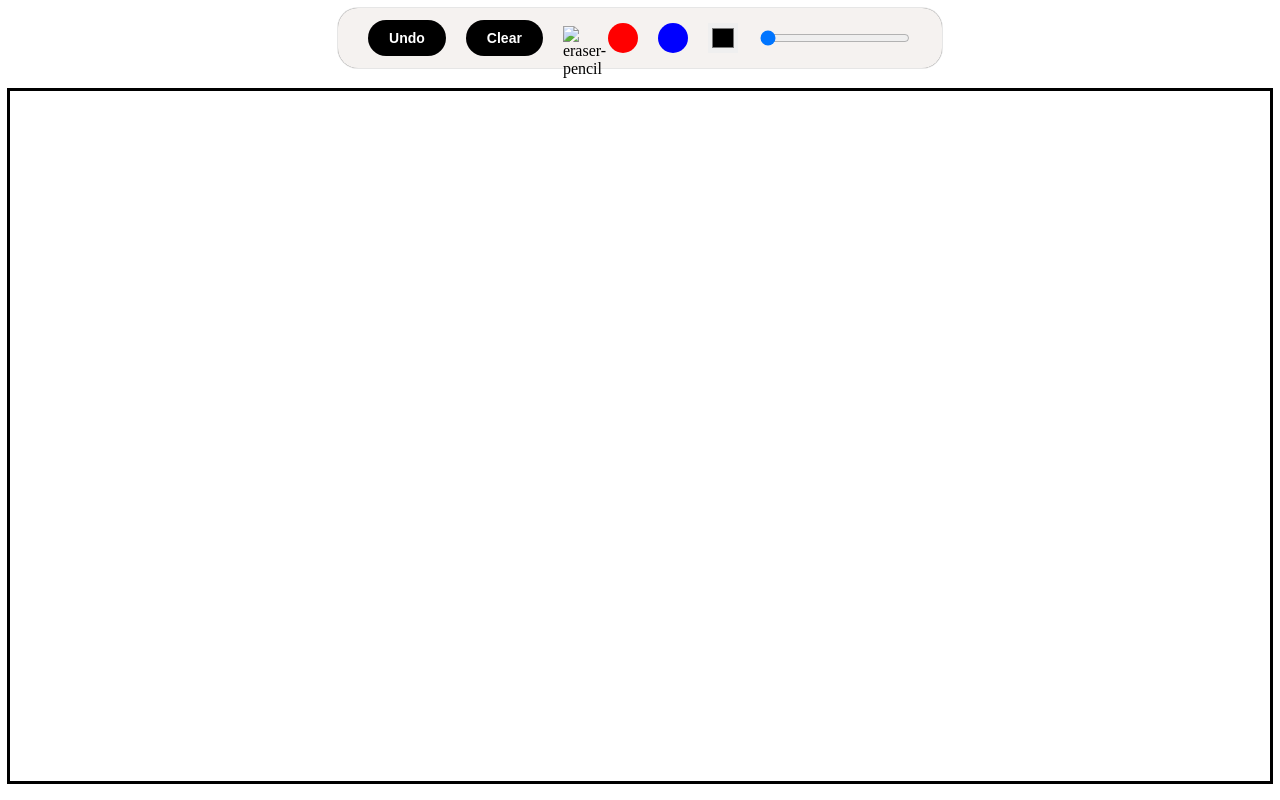
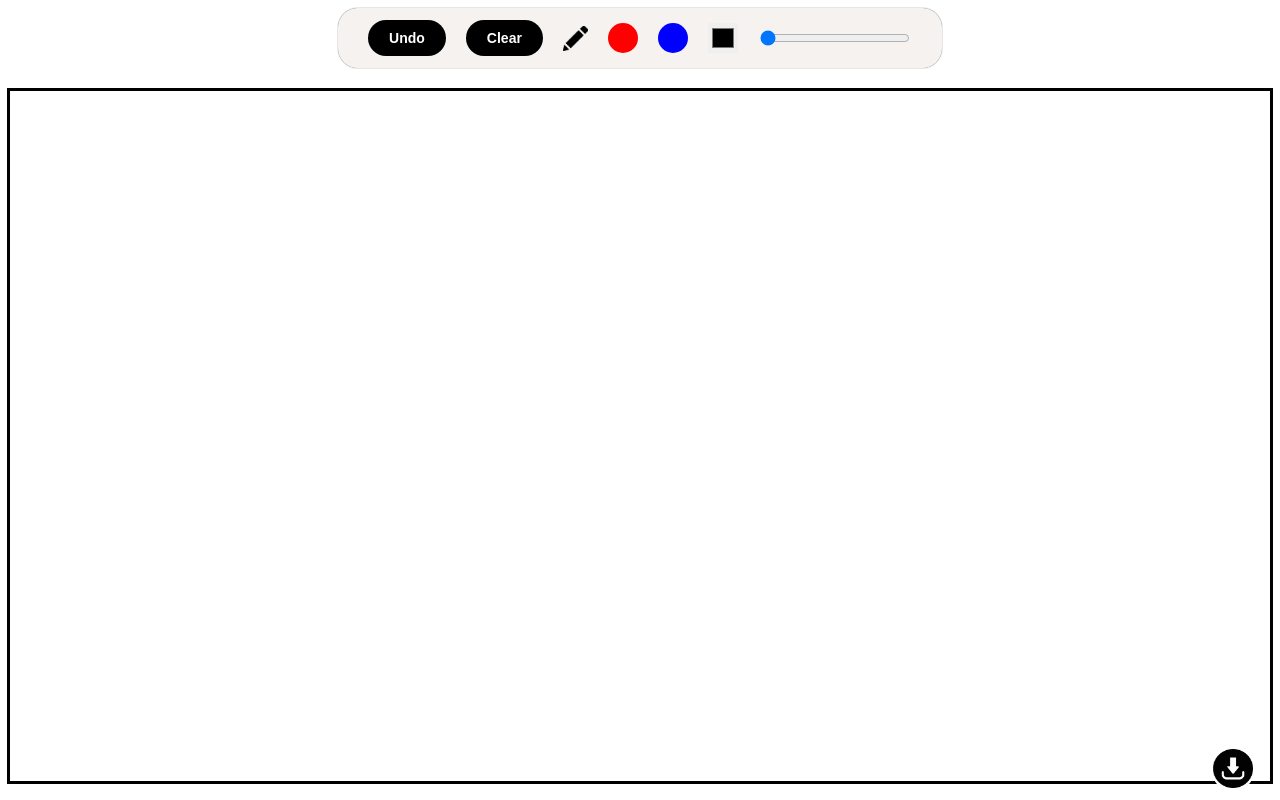
Before and after one commit to Abheeshta-P/scribblecorner, a plain HTML site: page index.html in a window 1280 px wide. Both pictures are taken after a click on the picture 584 px from the left and 51 px from the top of the page. Drawn offline with Linux system fonts and the light colour scheme.

Commit message:
download the drawing

```diff
--- a/index.html
+++ b/index.html
@@ -4,20 +4,21 @@
   <meta charset="UTF-8">
   <meta name="viewport" content="width=device-width, initial-scale=1.0">
   <title>ScribbleCorner</title>
-  <link rel="shortcut icon" href="image/favicon.png" type="image/x-icon">
+  <link rel="shortcut icon" href="images/favicon.png" type="image/x-icon">
   <link rel="stylesheet" href="style.css">
 <body>
   <div class="tool_box">
     <button class="button" id="undo">Undo</button>
     <button class="button" id="clear">Clear</button>
     <!-- <div class="green basic_color_picker"></div> -->
-     <div class="pen_eraser"><img src="./image/eraser.png" alt="eraser-pencil"></div>
+     <div class="pen_eraser"><img src="./images/eraser.png" alt="eraser-pencil" title="eraser"></div>
     <div class="red basic_color_picker"></div>
     <div class="blue basic_color_picker"></div>
     <input type="color" name="" id="color_picker">
     <input type="range" name="" id="width_setter" min="2" max="30" value="2">
   </div>
   <canvas id="drawing_canvas" class="canvas"></canvas>
+  <div class="download"><img src="/images/download.png" alt="download" title="download"></div>
   <script src="script.js"></script>
 </body>
 </html>
--- a/script.js
+++ b/script.js
@@ -7,6 +7,7 @@ const widthPicker=document.getElementById('width_setter')
 const advancedPicker=document.getElementById('color_picker')
 const pencilEraser=document.querySelector('.pen_eraser img')
 const toolBox=document.querySelector('.tool_box')
+const downloadButton=document.querySelector('.download')
 
 let backupDrawing=[]
 let backupIndex=-1
@@ -167,9 +168,9 @@ window.addEventListener('resize',()=>{
 
 window.addEventListener('load',loadContent)
 
-toolBox.addEventListener('mouseenter',()=>{
-  stopDrawing()
-  stopErasing()
+toolBox.addEventListener('mouseenter',(mouse)=>{
+  stopDrawing(mouse)
+  stopErasing(mouse)
 })
 
 //change color and width
@@ -201,7 +202,8 @@ canvas.addEventListener("mouseup",stopErasing,false)
 pencilEraser.addEventListener('click',(mouse)=>{
   if(!eraser){
     eraser=true
-    pencilEraser.setAttribute('src','./image/pencil.png')
+    pencilEraser.setAttribute('src','./images/pencil.png')
+    pencilEraser.setAttribute('title','pencil')
     //now eraser
     canvas.removeEventListener("touchstart",startDrawing,false)
     canvas.removeEventListener("mousedown",startDrawing,false)
@@ -210,7 +212,8 @@ pencilEraser.addEventListener('click',(mouse)=>{
   }
   else{
     eraser=false
-    pencilEraser.setAttribute('src','./image/eraser.png')
+    pencilEraser.setAttribute('src','./images/eraser.png')
+    pencilEraser.setAttribute('title','eraser')
     //now pencil
     canvas.removeEventListener("touchstart",startErasing,false)
     canvas.removeEventListener("mousedown",startErasing,false)
@@ -223,6 +226,28 @@ pencilEraser.addEventListener('click',(mouse)=>{
 document.getElementById('undo').addEventListener('click',undo)
 document.getElementById('clear').addEventListener('click',clear)
 
+//for download
+downloadButton.addEventListener('click',()=>{
+  const tempCanvas = document.createElement('canvas');
+  tempCanvas.width = canvas.width;
+  tempCanvas.height = canvas.height;
+  const tempCtx = tempCanvas.getContext('2d');
+
+  tempCtx.fillStyle = '#ffffff';
+  tempCtx.fillRect(0, 0, tempCanvas.width, tempCanvas.height);
+
+  tempCtx.drawImage(canvas, 0, 0);
+
+  //with white background get the image
+  const url=tempCanvas.toDataURL('image/png',100)
+  const downloadLink = document.createElement('a');
+  downloadLink.href = url;
+  downloadLink.download = 'canvas-image.png';
+  document.body.appendChild(downloadLink);
+  downloadLink.click();
+  document.body.removeChild(downloadLink);
+})
+
 document.addEventListener('contextmenu', function(e) {
   e.preventDefault()
 })
--- a/style.css
+++ b/style.css
@@ -10,7 +10,7 @@ body{
   background-color: rgba(241, 237, 234, 0.685);
   box-shadow: 0 0 1px black;
   width: max-content;
-  padding-inline: 30px;
+  padding-inline: 15px;
   position: relative;
   border-radius: 20px;
   border: none;
@@ -63,6 +63,7 @@ body{
 }
 #drawing_canvas{
   border: 3px solid rgb(0, 0, 0);
+  background-color: white;
   /* cursor: url('/image/cursor.png'),auto; */
 }
 #width_setter{
@@ -78,11 +79,27 @@ body{
   width: 100%;
   height: 100%;
 }
-
+.download{
+  position: absolute;
+  width: 40px;
+  height: 42px;
+  bottom: 1%;
+  right: 2%;
+  background-color: rgb(255, 255, 255);
+  border-radius: 50%;
+  border: 1px solid white;
+  cursor: pointer;
+}
+.download img{
+  width: 100%;
+  height: 100%;
+  z-index: 1;
+}
 /* sm */
 @media (min-width: 640px) {
   .tool_box{
     gap: 20px;
+    padding-inline: 30px;
   }
   .button{
     padding: 0.7em 1.5em;
```
Also changed, not shown: images/download.png (added).
